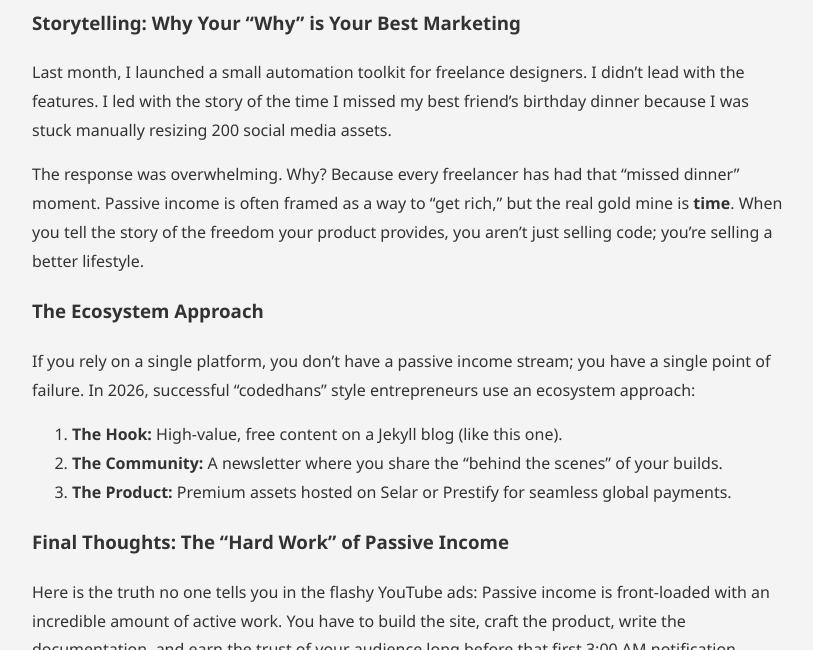
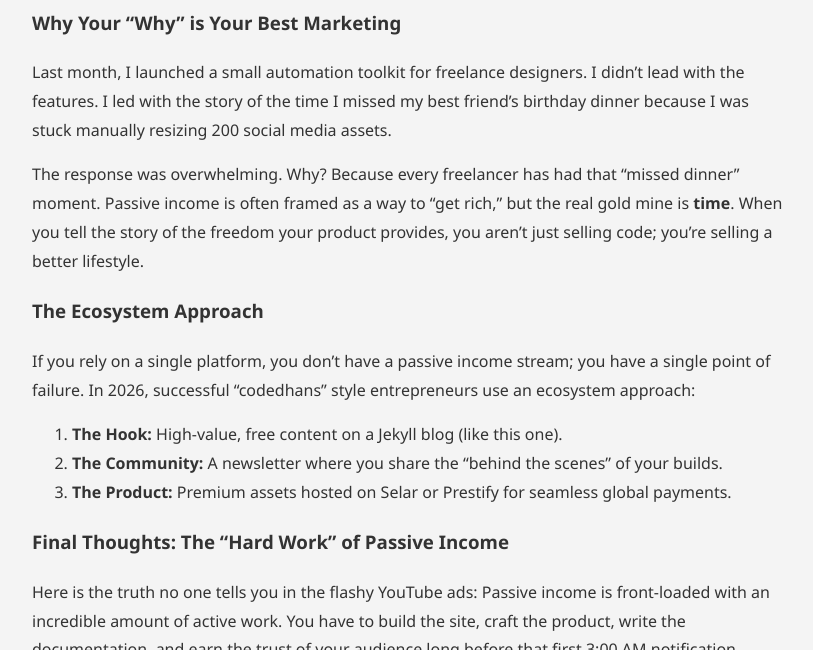
Before and after one commit to Codedhans/Codedhans.github.io, a Jekyll site: the page built from _posts/2026-05-09-passive-income-digital-products.md, in a window 1280 px wide and 900 px high, scrolled down 1934 px, cut to the strip 250-900 px from the top of the window. Shown: the whole strip, without its empty margins (228-1041 px from the left). Built offline with Jekyll 4.4.1, drawn with Linux system fonts in a browser that asks for light colours.

Commit message:
Update section title for better clarity

```diff
--- a/_posts/2026-05-09-passive-income-digital-products.md
+++ b/_posts/2026-05-09-passive-income-digital-products.md
@@ -36,7 +36,7 @@ For example, some of the highest-earning creators on platforms like Selar and Pr
 
 ![Infographic: High-Demand Digital Assets in 2026](https://images.unsplash.com/photo-1460925895917-afdab827c52f?auto=format&fit=crop&q=80&w=1000)
 
-### Storytelling: Why Your "Why" is Your Best Marketing
+### Why Your "Why" is Your Best Marketing
 
 Last month, I launched a small automation toolkit for freelance designers. I didn't lead with the features. I led with the story of the time I missed my best friend's birthday dinner because I was stuck manually resizing 200 social media assets.
 
```
